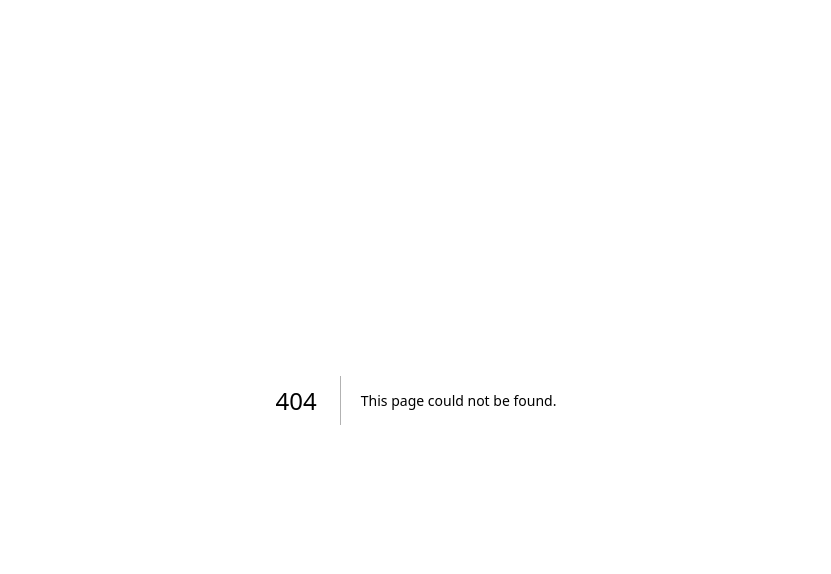
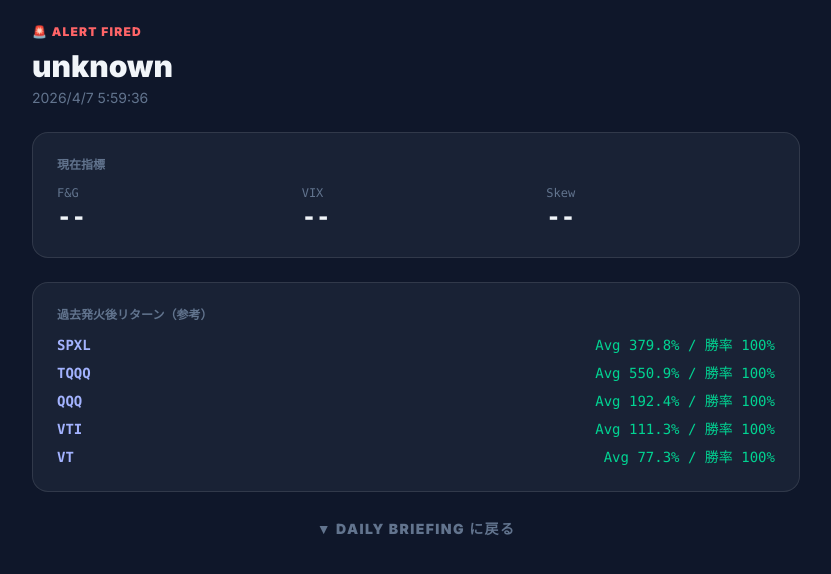
Before and after one commit to satoru-design/market-db, a Next.js app: page /alert in a window 1280 px wide. Before the commit this address had no page. Shown: the top 574 px of the page, without its empty margins (224-1055 px from the left). Built offline with nearby package versions, Linux system fonts and the light colour scheme; no server answers.

Commit message:
feat: add Alert mode page

```diff
--- /dev/null
+++ b/src/app/alert/page.tsx
@@ -0,0 +1,91 @@
+"use client";
+import { useEffect, useState, Suspense } from 'react';
+import Link from 'next/link';
+import { useSearchParams } from 'next/navigation';
+import { detectPhase, type Phase } from '@/lib/signals';
+import type { BacktestResult } from '@/lib/backtest';
+
+const eventLabels: Record<string, string> = {
+  vix_spike: 'VIX SPIKE (>30)',
+  fg_panic: 'F&G PANIC (<20)',
+  skew_high: 'SKEW HIGH (>150)',
+  phase_change: 'PHASE CHANGE',
+};
+
+type MarketData = {
+  fg?: number | string;
+  vix?: number | string;
+  skew?: number | string;
+};
+
+function AlertContent() {
+  const params = useSearchParams();
+  const event = params.get('event') ?? 'unknown';
+  const [data, setData] = useState<MarketData | null>(null);
+  const [backtest, setBacktest] = useState<BacktestResult[]>([]);
+
+  useEffect(() => {
+    fetch('/api/market-data').then(r => r.json()).then(setData);
+    fetch('/api/backtest').then(r => r.json()).then(setBacktest);
+  }, []);
+
+  let phase: Phase | null = null;
+  if (data) {
+    const fg = typeof data.fg === 'number' ? data.fg : parseFloat(String(data.fg));
+    const vix = typeof data.vix === 'number' ? data.vix : parseFloat(String(data.vix));
+    const skew = typeof data.skew === 'number' ? data.skew : parseFloat(String(data.skew));
+    if (!Number.isNaN(fg) && !Number.isNaN(vix) && !Number.isNaN(skew)) {
+      phase = detectPhase({ fg, vix, skew });
+    }
+  }
+
+  return (
+    <div className="min-h-screen p-6 space-y-6 text-slate-100">
+      <div className="max-w-3xl mx-auto">
+        <div className="text-xs text-red-400 uppercase font-black tracking-widest mb-2">🚨 ALERT FIRED</div>
+        <h1 className="text-3xl font-black mb-1">{eventLabels[event] ?? event}</h1>
+        <div className="text-sm text-slate-500">{new Date().toLocaleString('ja-JP')}</div>
+      </div>
+
+      {data && (
+        <div className="max-w-3xl mx-auto glass-card rounded-2xl p-6">
+          <div className="text-xs uppercase text-slate-500 font-black mb-3">現在指標</div>
+          <div className="grid grid-cols-3 gap-4 font-mono">
+            <div><div className="text-xs text-slate-500">F&amp;G</div><div className="text-2xl font-black">{data.fg ?? '--'}</div></div>
+            <div><div className="text-xs text-slate-500">VIX</div><div className="text-2xl font-black">{data.vix ?? '--'}</div></div>
+            <div><div className="text-xs text-slate-500">Skew</div><div className="text-2xl font-black">{data.skew ?? '--'}</div></div>
+          </div>
+          {phase && <div className="mt-4 text-emerald-400 font-black uppercase tracking-wider">→ Phase: {phase}</div>}
+        </div>
+      )}
+
+      {backtest.length > 0 && (
+        <div className="max-w-3xl mx-auto glass-card rounded-2xl p-6">
+          <div className="text-xs uppercase text-slate-500 font-black mb-3">過去発火後リターン（参考）</div>
+          <div className="space-y-2 font-mono text-sm">
+            {backtest.slice(0, 5).map(r => (
+              <div key={r.ticker} className="flex justify-between">
+                <span className="text-indigo-300 font-black">{r.ticker}</span>
+                <span className={r.byEvent.length === 0 ? 'text-slate-500' : r.avgReturnPct > 0 ? 'text-emerald-400' : 'text-red-400'}>
+                  Avg {(r.avgReturnPct * 100).toFixed(1)}% / 勝率 {(r.winRate * 100).toFixed(0)}%
+                </span>
+              </div>
+            ))}
+          </div>
+        </div>
+      )}
+
+      <div className="max-w-3xl mx-auto text-center">
+        <Link href="/" className="text-sm text-slate-500 uppercase font-black tracking-widest">▼ Daily Briefing に戻る</Link>
+      </div>
+    </div>
+  );
+}
+
+export default function AlertPage() {
+  return (
+    <Suspense fallback={<div className="p-6 text-slate-400">Loading...</div>}>
+      <AlertContent />
+    </Suspense>
+  );
+}
```
